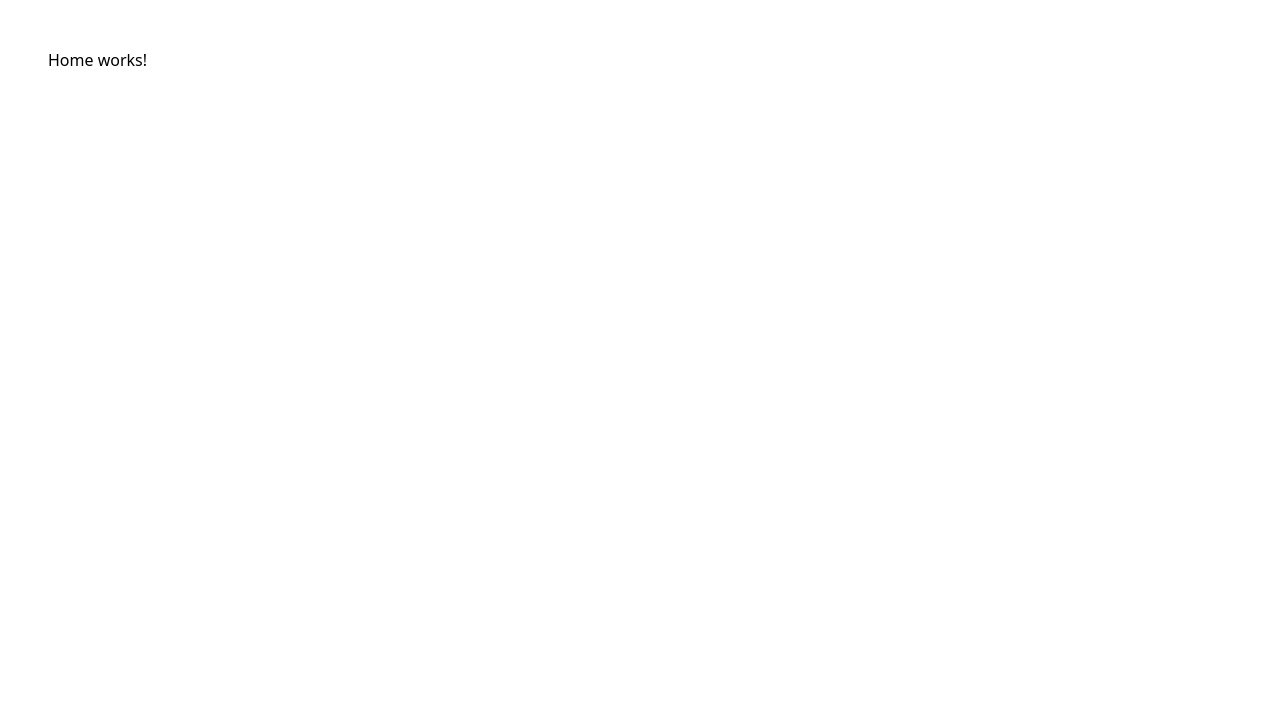
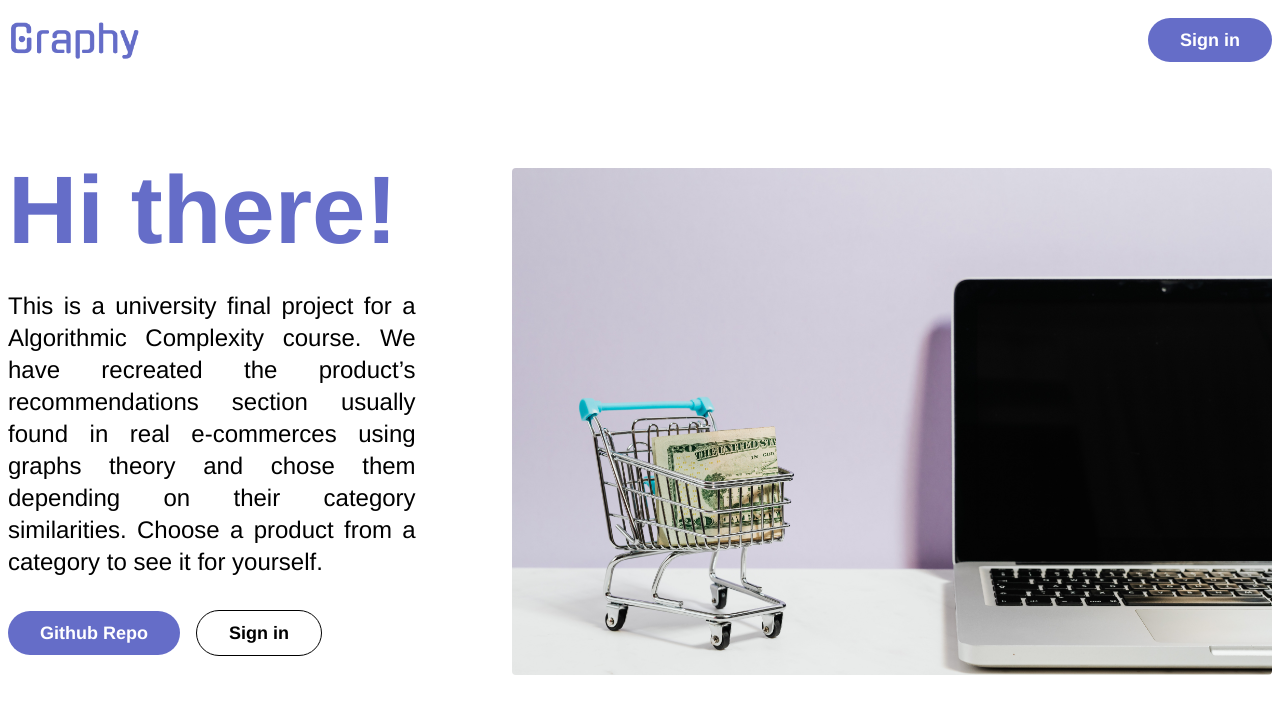
Before and after one commit to sayufu/graphy-app, a Vue app: page /home in a window 1280 px wide. Shown: the top 714 px of the page. Built offline with nearby package versions, Linux system fonts and the light colour scheme.

Commit message:
feat: add hero section

```diff
--- a/src/App.vue
+++ b/src/App.vue
@@ -2,7 +2,15 @@
 </script>
 
 <template>
-  <main class="p-12 w-full h-full">
+  <nav class="sticky container mx-auto px-2 py-4">
+    <div class="flex place-content-between">
+      <img src="./assets/graphy-logo.png" alt="Graphy logo" class="h-8 md:h-12 hover:scale-95 duration-200" />
+      <div class="hidden md:flex gap-6 items-center">
+        <a id="about-link"><button class="btn-fill">Sign in</button></a>
+      </div>
+    </div>
+  </nav>
+  <main class="container mx-auto px-2 py-4">
     <router-view />
   </main>
 </template>
--- a/src/home/pages/home.component.vue
+++ b/src/home/pages/home.component.vue
@@ -6,7 +6,19 @@ export default {
 </script>
 
 <template>
-  <p>Home works!</p>
+  <div class="grid md:flex gap-8 md:gap-24 items-center text-center md:text-justify py-6 md:py-12">
+    <div class="flex flex-col gap-8">
+      <h2 class="text-primary text-7xl md:text-8xl font-bold">Hi there!</h2>
+      <p class="text-xl md:text-2xl">This is a university final project for a Algorithmic Complexity course. We have recreated the product’s recommendations section usually found in real e-commerces using graphs theory and chose them depending on their category similarities. Choose a product from a category to see it for yourself.</p>
+      <div class="flex gap-4 justify-center items-center md:items-baseline md:justify-start">
+        <a id="github-link" href="https://github.com/sayufu/graphy-app" target="_blank"><button class="btn-fill">Github Repo</button></a>
+        <a id="sign-in-link"><button class="btn-outline">Sign in</button></a>
+      </div>
+    </div>
+    <div class="flex md:place-content-end md:pt-6">
+      <img class="w-full h-auto rounded" src="src/assets/hero-image.jpg" alt="Hero image">
+    </div>
+  </div>
 </template>
 
 <style>
--- a/src/style.css
+++ b/src/style.css
@@ -1,3 +1,22 @@
 @tailwind base;
 @tailwind components;
 @tailwind utilities;
+
+@layer base {
+    html {
+        font-family: Helvetica, system-ui, sans-serif;
+    }
+}
+
+@layer components {
+    .btn-fill {
+        @apply bg-primary py-2 px-8 rounded-full;
+        @apply hover:cursor-pointer duration-200;
+        @apply font-semibold text-white text-lg;
+    }
+    .btn-outline {
+        @apply py-2 px-8 rounded-full border-black;
+        @apply hover:text-primary hover:border-primary hover:cursor-pointer duration-200;
+        @apply text-lg border font-semibold;
+    }
+}
```
Also changed, not shown: src/assets/graphy-logo.png (added), src/assets/hero-image.jpg (added).
